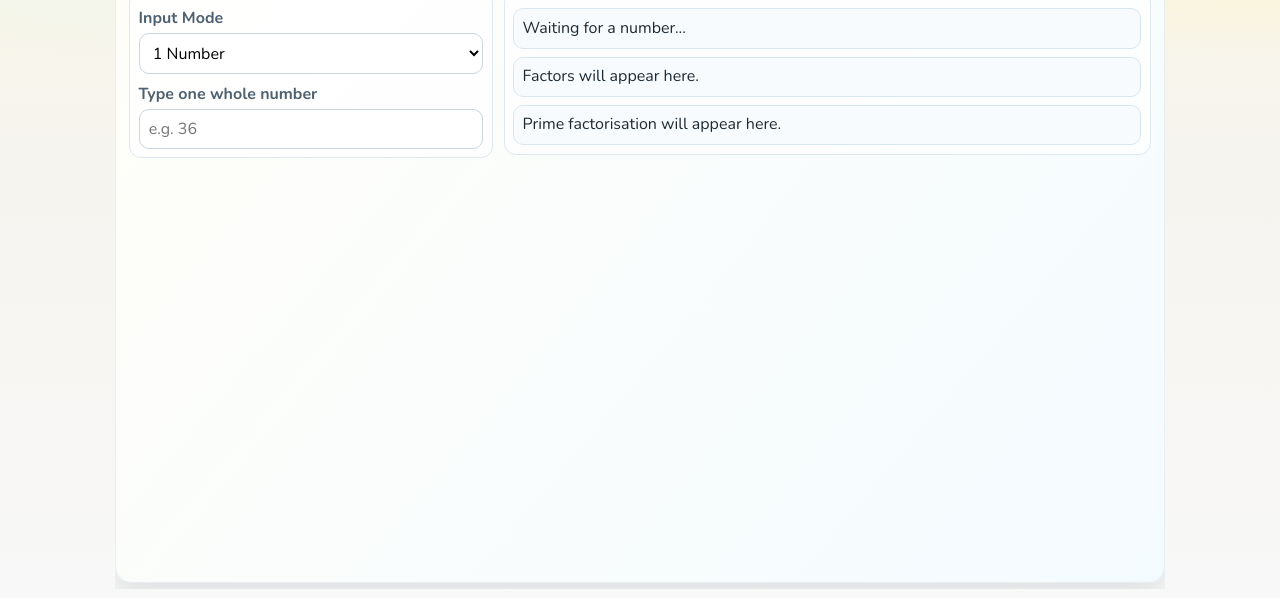
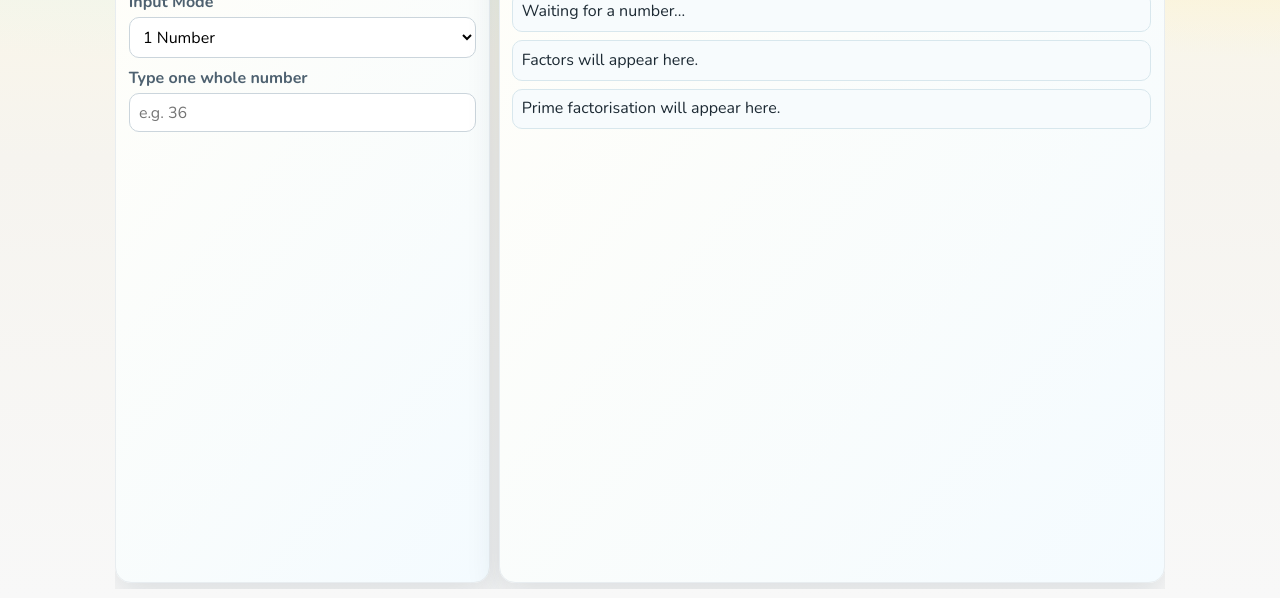
Before and after one commit to zwh19921116-crypto/Mathematics-FactorsExplorer, a plain HTML site: page index.html in a window 1280 px wide. Shown: the part 202-800 px from the top of the page. Drawn offline with nearby package versions, Linux system fonts and the light colour scheme.

Commit message:
Use separate input and stats panels

```diff
--- a/index.html
+++ b/index.html
@@ -19,10 +19,8 @@
   </header>
 
   <main class="container main-grid app-fit">
-    <section class="card wide simple-card" id="workspaceCard">
-      <h2>Factor Explorer</h2>
-      <div class="mode-layout">
-        <div class="mode-input-pane">
+    <section class="card simple-card panel-card" id="inputPanel">
+      <h2>Input Panel</h2>
       <label for="modeSelect">Input Mode</label>
       <select id="modeSelect" aria-label="Choose one or two number mode">
         <option value="one">1 Number</option>
@@ -47,9 +45,10 @@
           </div>
         </div>
       </div>
-        </div>
+    </section>
 
-        <div class="mode-stats-pane">
+    <section class="card simple-card panel-card" id="statsPanel">
+      <h2>Stats Panel</h2>
       <div id="oneOutputGroup">
         <div id="singleExploreHint" class="result" aria-live="polite">Waiting for a number...</div>
         <div id="factorResult" class="result" aria-live="polite">Factors will appear here.</div>
@@ -85,8 +84,6 @@
           </table>
         </div>
       </div>
-        </div>
-      </div>
     </section>
   </main>
 
--- a/styles.css
+++ b/styles.css
@@ -90,7 +90,7 @@ h1 {
 
 .main-grid {
   display: grid;
-  grid-template-columns: 1fr;
+  grid-template-columns: minmax(260px, 0.9fr) minmax(0, 1.6fr);
   gap: 0.55rem;
   padding-bottom: 0.4rem;
 }
@@ -118,6 +118,11 @@ h1 {
   background: linear-gradient(130deg, #fffef9 0%, #f4fbff 100%);
 }
 
+.panel-card {
+  min-height: 0;
+  height: 100%;
+}
+
 .hidden {
   display: none;
 }
@@ -128,39 +133,9 @@ h1 {
   gap: 0.7rem;
 }
 
-.mode-layout {
-  display: grid;
-  grid-template-columns: minmax(240px, 0.9fr) minmax(0, 1.6fr);
-  gap: 0.65rem;
-  align-items: start;
-}
-
-.mode-input-pane,
-.mode-stats-pane {
-  background: #ffffffcc;
-  border: 1px solid #dde9ef;
-  border-radius: 12px;
-  padding: 0.55rem;
-}
-
-#oneModeCard,
-#twoModeCard {
-  min-height: 0;
-}
-
-#oneModeCard .mode-layout,
-#twoModeCard .mode-layout {
-  height: calc(100% - 2rem);
-  min-height: 0;
-}
-
-.mode-stats-pane {
-  max-height: 100%;
+#inputPanel,
+#statsPanel {
   overflow: auto;
-}
-
-.mode-input-pane .helper-text {
-  margin-top: 0;
 }
 
 .input-group {
@@ -427,10 +402,6 @@ button:hover {
     gap: 0.75rem;
   }
 
-  .mode-layout {
-    grid-template-columns: 1fr;
-  }
-
   .row {
     flex-direction: column;
   }
```
Lines whose indentation alone changed are shown as unchanged.
